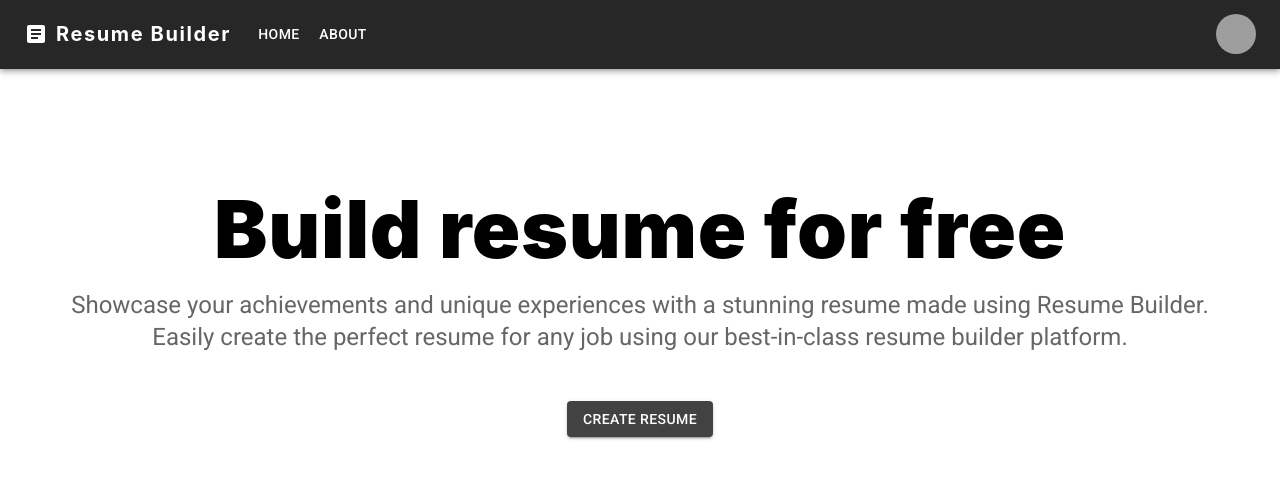
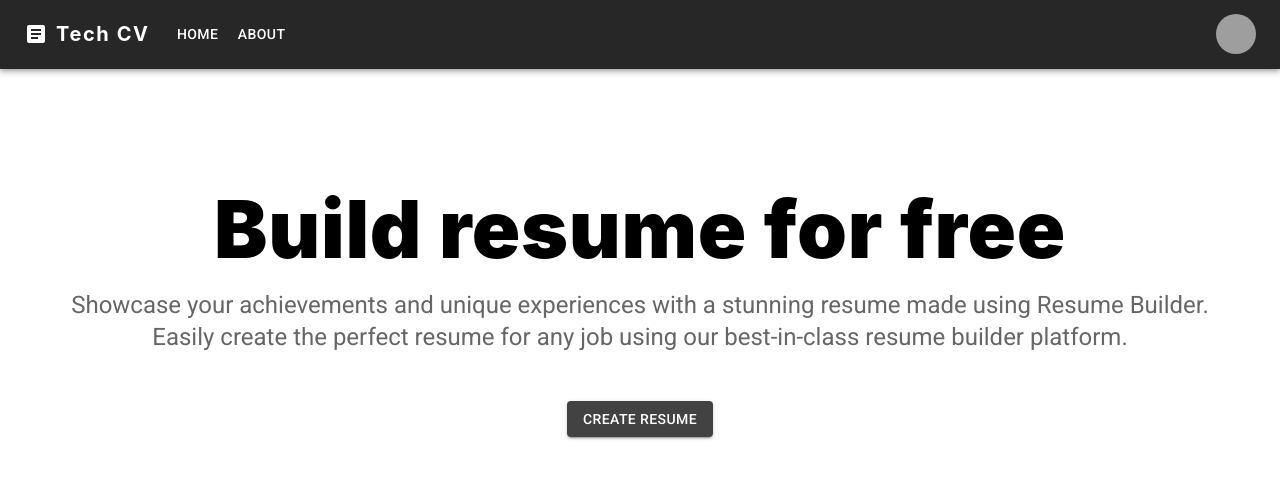
Before and after one commit to devanshkansagra/Resume-Builder, a React (Create React App) app: page / in a window 1280 px wide. Shown: the top 478 px of the page. Built offline with nearby package versions, Linux system fonts and the light colour scheme; grey boxes are pictures that could not be loaded.

Commit message:
Changed the project name in the navbar

```diff
--- a/src/Components/Navbar/Navbar.js
+++ b/src/Components/Navbar/Navbar.js
@@ -67,7 +67,7 @@ function Navbar() {
                                 textDecoration: 'none',
                             }}
                         >
-                            Resume Builder
+                            Tech CV
                         </Typography>
 
                         <Box sx={{ flexGrow: 1, display: { xs: 'flex', md: 'none' } }}>
@@ -123,7 +123,7 @@ function Navbar() {
                                 textDecoration: 'none',
                             }}
                         >
-                            Resume Builder
+                            Tech CV
                         </Typography>
                         <Box sx={{ flexGrow: 1, display: { xs: 'none', md: 'flex' } }}>
                             {pages.map((page, index) => (
```
